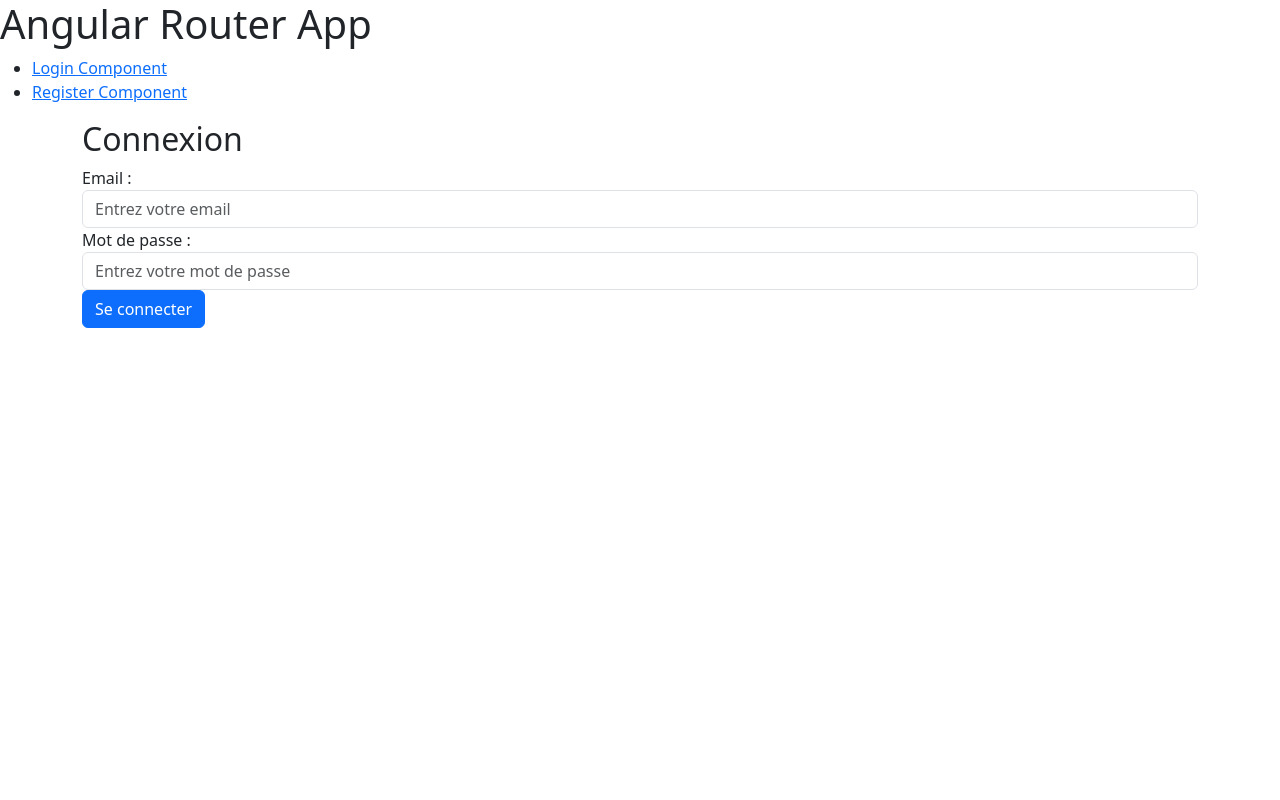
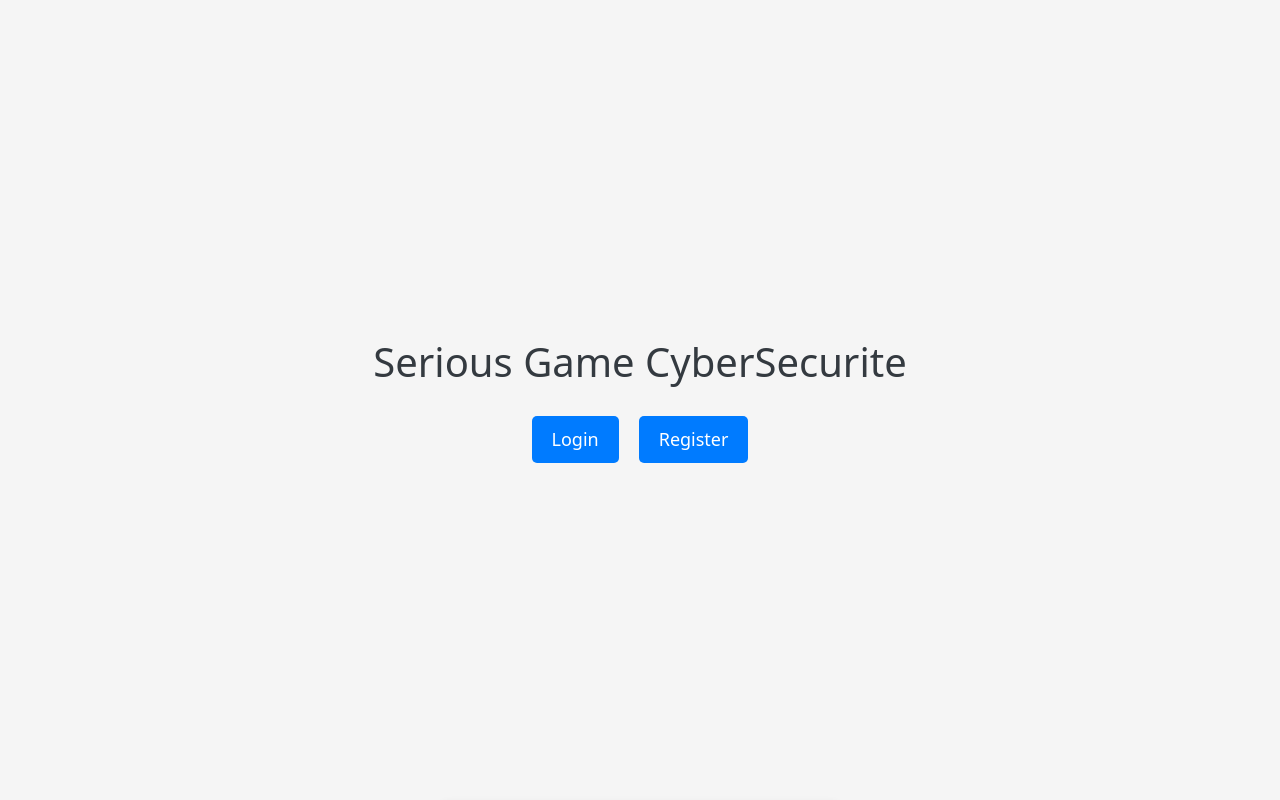
Before and after one commit to TibOwO/CyberGameFront, an Angular app: page /auth/login in a window 1280 px wide. Shown: the top 800 px of the page. Built offline with nearby package versions, Linux system fonts and the light colour scheme.

Commit message:
un peu de style

```diff
--- a/src/app/app.component.css
+++ b/src/app/app.component.css
@@ -0,0 +1,34 @@
+.homepage-container {
+    display: flex;
+    flex-direction: column;
+    align-items: center;
+    justify-content: center;
+    min-height: 100vh;
+    background-color: #f5f5f5;
+  }
+
+  h1 {
+    font-size: 2.5em;
+    color: #343a40;
+    margin-bottom: 30px;
+  }
+
+  .button-group {
+    display: flex;
+    gap: 20px;
+  }
+
+  .button-group button {
+    padding: 10px 20px;
+    font-size: 18px;
+    color: #fff;
+    background-color: #007bff;
+    border: none;
+    border-radius: 5px;
+    cursor: pointer;
+    transition: background-color 0.3s;
+  }
+
+  .button-group button:hover {
+    background-color: #0056b3;
+  }
--- a/src/app/app.component.html
+++ b/src/app/app.component.html
@@ -1,9 +1,8 @@
-<h1>Angular Router App</h1>
-<nav>
-  <ul>
-    <li><a routerLink="/auth/login" routerLinkActive="active" ariaCurrentWhenActive="page">Login Component</a></li>
-    <li><a routerLink="/auth/register" routerLinkActive="active" ariaCurrentWhenActive="page">Register Component</a></li>
-  </ul>
-</nav>
-<!-- The routed views render in the <router-outlet>-->
+<div class="homepage-container">
+  <h1>Serious Game CyberSecurite</h1>
+  <div class="button-group">
+    <button routerLink="/auth/login" routerLinkActive="active">Login</button>
+    <button routerLink="/auth/register" routerLinkActive="active">Register</button>
+  </div>
+</div>
 <router-outlet></router-outlet>
--- a/src/app/auth/login/login.component.css
+++ b/src/app/auth/login/login.component.css
@@ -0,0 +1,57 @@
+.container {
+    width: 100%;
+    max-width: 400px;
+    margin: 0 auto;
+    padding: 20px;
+    border-radius: 8px;
+    box-shadow: 0px 4px 8px rgba(0, 0, 0, 0.1);
+    background-color: #f8f9fa;
+  }
+
+  h2 {
+    font-family: 'Roboto', sans-serif;
+    color: #343a40;
+    text-align: center;
+    margin-bottom: 20px;
+  }
+
+  .form-group {
+    margin-bottom: 15px;
+  }
+
+  label {
+    font-size: 14px;
+    color: #495057;
+  }
+
+  input[type="email"],
+  input[type="password"] {
+    width: 100%;
+    padding: 10px;
+    margin-top: 5px;
+    border-radius: 5px;
+    border: 1px solid #ced4da;
+    box-sizing: border-box;
+  }
+
+  input[type="email"]:focus,
+  input[type="password"]:focus {
+    outline: none;
+    border-color: #80bdff;
+    box-shadow: 0px 0px 5px rgba(0, 123, 255, 0.25);
+  }
+
+  .btn {
+    width: 100%;
+    padding: 10px;
+    font-size: 16px;
+    color: #fff;
+    background-color: #007bff;
+    border: none;
+    border-radius: 5px;
+    cursor: pointer;
+  }
+
+  .btn:hover {
+    background-color: #0056b3;
+  }
--- a/src/app/auth/login/login.component.html
+++ b/src/app/auth/login/login.component.html
@@ -1,4 +1,4 @@
-<div class="container">
+<div class="container login-container">
   <h2>Connexion</h2>
   <form>
     <div class="form-group">
--- a/src/app/auth/register/register.component.css
+++ b/src/app/auth/register/register.component.css
@@ -0,0 +1,57 @@
+.container {
+    width: 100%;
+    max-width: 400px;
+    margin: 0 auto;
+    padding: 20px;
+    border-radius: 8px;
+    box-shadow: 0px 4px 8px rgba(0, 0, 0, 0.1);
+    background-color: #f8f9fa;
+  }
+
+  h2 {
+    font-family: 'Roboto', sans-serif;
+    color: #343a40;
+    text-align: center;
+    margin-bottom: 20px;
+  }
+
+  .form-group {
+    margin-bottom: 15px;
+  }
+
+  label {
+    font-size: 14px;
+    color: #495057;
+  }
+
+  input[type="email"],
+  input[type="password"] {
+    width: 100%;
+    padding: 10px;
+    margin-top: 5px;
+    border-radius: 5px;
+    border: 1px solid #ced4da;
+    box-sizing: border-box;
+  }
+
+  input[type="email"]:focus,
+  input[type="password"]:focus {
+    outline: none;
+    border-color: #80bdff;
+    box-shadow: 0px 0px 5px rgba(0, 123, 255, 0.25);
+  }
+
+  .btn {
+    width: 100%;
+    padding: 10px;
+    font-size: 16px;
+    color: #fff;
+    background-color: #007bff;
+    border: none;
+    border-radius: 5px;
+    cursor: pointer;
+  }
+
+  .btn:hover {
+    background-color: #0056b3;
+  }
--- a/src/app/auth/register/register.component.html
+++ b/src/app/auth/register/register.component.html
@@ -1,4 +1,4 @@
-<div class="container">
+<div class="container register-container">
   <h2>Inscription</h2>
   <form>
     <div class="form-group">
@@ -9,6 +9,6 @@
       <label for="password">Mot de passe :</label>
       <input type="password" id="password" class="form-control" placeholder="Entrez votre mot de passe">
     </div>
-      <button type="submit" class="btn btn-primary">Se connecter</button>
+    <button type="submit" class="btn btn-primary">S'inscrire</button>
   </form>
 </div>
```
Lines whose indentation alone changed are shown as unchanged.
